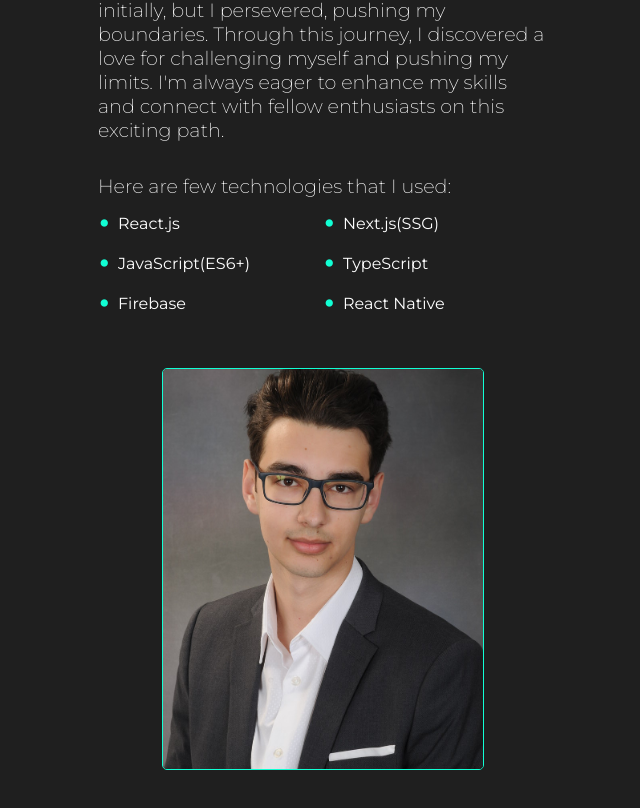
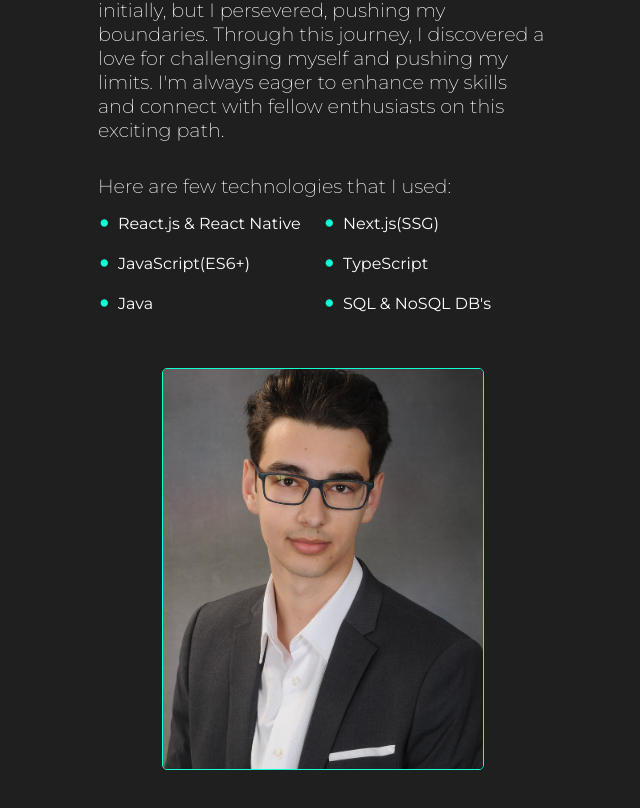
Before and after one commit to vujic02/v2, a React (Create React App) app: page / in a window 1280 px wide. Shown: the part 1109-1917 px from the top of the page, without its empty margins (317-957 px from the left). Built offline with nearby package versions, Linux system fonts and the light colour scheme.

Commit message:
Update About.js

```diff
--- a/src/components/About/About.js
+++ b/src/components/About/About.js
@@ -107,12 +107,12 @@ const About = () => {
               Here are few technologies that I used:
             </TextP>
             <Grid cols="repeat(2, 1fr)" ref={(el) => (itemsRef = el)}>
-              <ListItem>React.js</ListItem>
+              <ListItem>React.js & React Native</ListItem>
               <ListItem>Next.js(SSG)</ListItem>
               <ListItem>JavaScript(ES6+)</ListItem>
               <ListItem>TypeScript</ListItem>
-              <ListItem>Firebase</ListItem>
-              <ListItem>React Native</ListItem>
+              <ListItem>Java</ListItem>
+              <ListItem>SQL & NoSQL DB's</ListItem>
             </Grid>
           </Container>
           <Img ref={imgRef} src="./misc/my-image.png" w="320px" h="400px" objFit="cover" borR="5px" bor="1px solid var(--main)" />
```
